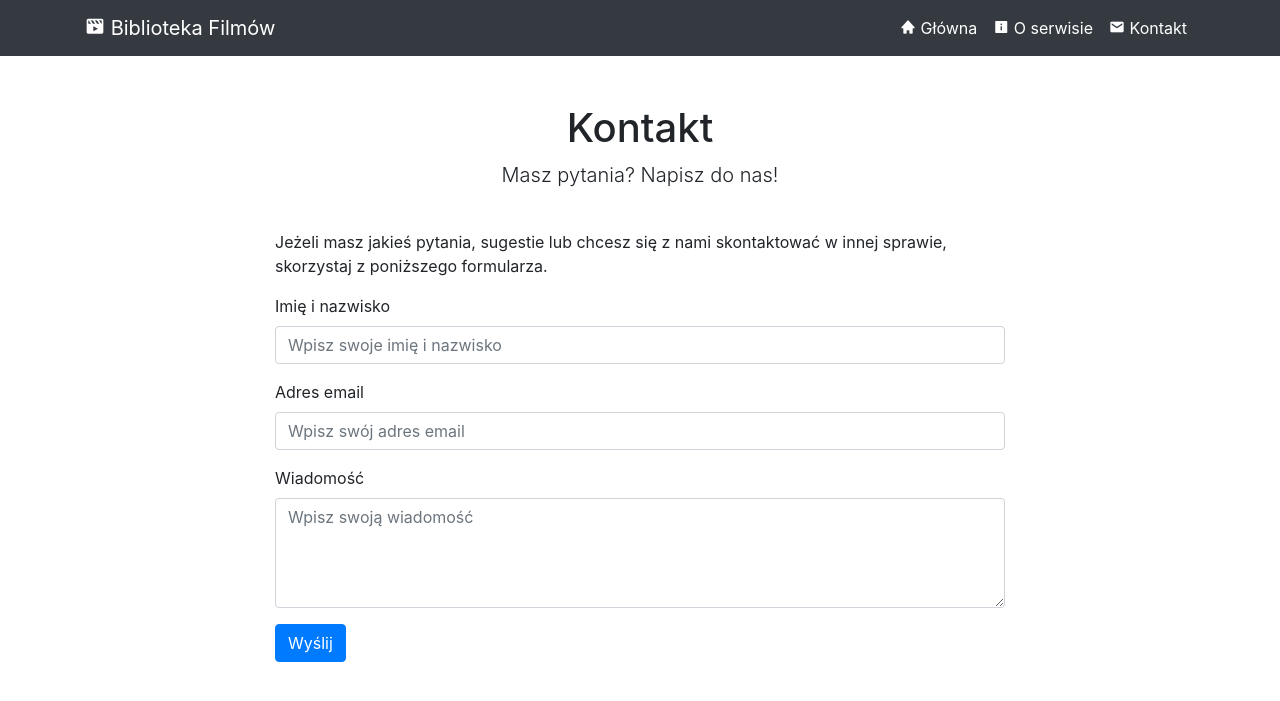
After one commit to MarcinSachs/movies_catalogue, a Flask app: page /contact in a window 1280 px wide. The commit adds this page. Shown: the top 701 px of the page. Run offline with Flask 3, Linux system fonts and the light colour scheme; some libraries are stand-ins or nearby versions.

Commit message:
Create templates and base functionality

```diff
--- a/main.py
+++ b/main.py
@@ -2,10 +2,22 @@ from flask import Flask, render_template
 
 app = Flask(__name__)
 
+
 @app.route('/')
 def homepage():
     movies = []
-    return render_template("homepage.html", movies=range(10))
+    return render_template("homepage.html", movies=range(8))
+
+
+@app.route('/contact')
+def contact():
+    return render_template("contact.html")
+
+
+@app.route('/about')
+def about():
+    return render_template("about.html")
+
 
 if __name__ == '__main__':
     app.run(debug=True)
--- /dev/null
+++ b/templates/contact.html
@@ -0,0 +1,34 @@
+{% extends "index.html" %}
+
+{% block content %}
+
+<div class="row">
+    <div class="col-lg-12 text-center">
+        <h1 class="mt-5">Kontakt</h1>
+        <p class="lead">Masz pytania? Napisz do nas!</p>
+    </div>
+</div>
+
+<div class="row justify-content-center mt-4">
+    <div class="col-lg-8">
+        <p>Jeżeli masz jakieś pytania, sugestie lub chcesz się z nami skontaktować w innej sprawie, skorzystaj z
+            poniższego formularza.</p>
+        <form>
+            <div class="form-group">
+                <label for="name">Imię i nazwisko</label>
+                <input type="text" class="form-control" id="name" placeholder="Wpisz swoje imię i nazwisko">
+            </div>
+            <div class="form-group">
+                <label for="email">Adres email</label>
+                <input type="email" class="form-control" id="email" placeholder="Wpisz swój adres email">
+            </div>
+            <div class="form-group">
+                <label for="message">Wiadomość</label>
+                <textarea class="form-control" id="message" rows="4" placeholder="Wpisz swoją wiadomość"></textarea>
+            </div>
+            <button type="submit" class="btn btn-primary">Wyślij</button>
+        </form>
+    </div>
+</div>
+
+{% endblock %}
--- a/templates/homepage.html
+++ b/templates/homepage.html
@@ -4,7 +4,7 @@
 
 <div class="row">
     <div class="col-lg-12 text-center">
-       <h1 class="mt-5">Witaj w mojej bibliotece filmów</h1>
+        <h1 class="mt-5">Biblioteka filmów</h1>
         <p class="lead">Znajdziesz tutaj tylko najlepsze tytuły!</p>
     </div>
     {% for movie in movies %}
@@ -13,6 +13,7 @@
             <img class="card-img-top" src="https://placehold.co/300x500" alt="">
             <div class="card-body">
                 <h4 class="card-title">Tytuł filmu</h4>
+                <p>Opis filmu</p>
             </div>
             <div class="card-footer text-center">
                 <a href="#" class="btn btn-primary">Pokaż więcej</a>
--- a/templates/index.html
+++ b/templates/index.html
@@ -1,35 +1,40 @@
 <!DOCTYPE html>
 <html lang="en">
+
 <head>
     <meta charset="utf-8" />
     <meta name="viewport" content="width=device-width, initial-scale=1, shrink-to-fit=no" />
     <meta name="description" content="" />
     <meta name="author" content="" />
-        <title>Bare - Start Bootstrap Template</title>
+    <title>Biblioteka Filmów</title>
     <!-- Favicon-->
-        <link rel="icon" type="image/x-icon" href="assets/favicon.ico" />
+    <link rel="icon" type="image/x-icon" href="static/assets/favicon.ico" />
     <!-- Core theme CSS (includes Bootstrap)-->
-        <link rel="stylesheet" href="https://stackpath.bootstrapcdn.com/bootstrap/4.3.1/css/bootstrap.min.css" integrity="sha384-ggOyR0iXCbMQv3Xipma34MD+dH/1fQ784/j6cY/iJTQUOhcWr7x9JvoRxT2MZw1T" crossorigin="anonymous">
+    <link rel="stylesheet" href="https://stackpath.bootstrapcdn.com/bootstrap/4.3.1/css/bootstrap.min.css"
+        integrity="sha384-ggOyR0iXCbMQv3Xipma34MD+dH/1fQ784/j6cY/iJTQUOhcWr7x9JvoRxT2MZw1T" crossorigin="anonymous">
+    <!-- Boxicons -->
+    <link href='https://unpkg.com/boxicons@2.1.4/css/boxicons.min.css' rel='stylesheet'>
 </head>
+
 <body>
     <!-- Responsive navbar-->
     <nav class="navbar navbar-expand-lg navbar-dark bg-dark">
         <div class="container">
-                <a class="navbar-brand" href="#">Start Bootstrap</a>
-                <button class="navbar-toggler" type="button" data-bs-toggle="collapse" data-bs-target="#navbarSupportedContent" aria-controls="navbarSupportedContent" aria-expanded="false" aria-label="Toggle navigation"><span class="navbar-toggler-icon"></span></button>
+            <a class="navbar-brand" href="{{ url_for('homepage') }}"><i class='bx bxs-movie-play'></i> Biblioteka
+                Filmów</a>
+            <button class="navbar-toggler" type="button" data-bs-toggle="collapse"
+                data-bs-target="#navbarSupportedContent" aria-controls="navbarSupportedContent" aria-expanded="false"
+                aria-label="Toggle navigation"><span class="navbar-toggler-icon"></span></button>
             <div class="collapse navbar-collapse" id="navbarSupportedContent">
-                    <ul class="navbar-nav ms-auto mb-2 mb-lg-0">
-                        <li class="nav-item"><a class="nav-link active" aria-current="page" href="#">Home</a></li>
-                        <li class="nav-item"><a class="nav-link" href="#">Link</a></li>
-                        <li class="nav-item dropdown">
-                            <a class="nav-link dropdown-toggle" id="navbarDropdown" href="#" role="button" data-bs-toggle="dropdown" aria-expanded="false">Dropdown</a>
-                            <ul class="dropdown-menu dropdown-menu-end" aria-labelledby="navbarDropdown">
-                                <li><a class="dropdown-item" href="#">Action</a></li>
-                                <li><a class="dropdown-item" href="#">Another action</a></li>
-                                <li><hr class="dropdown-divider" /></li>
-                                <li><a class="dropdown-item" href="#">Something else here</a></li>
-                            </ul>
-                        </li>
+                <ul class="navbar-nav ml-auto mb-2 mb-lg-0">
+                    <li class="nav-item"><a class="nav-link active" aria-current="page"
+                            href="{{ url_for('homepage') }}"><i class='bx bxs-home'></i> Główna</a></li>
+                    <li class="nav-item"><a class="nav-link active" aria-current="page" href="{{ url_for('about') }}"><i
+                                class='bx bxs-info-square'></i> O serwisie</a></li>
+                    <li class="nav-item"><a class="nav-link active" aria-current="page"
+                            href="{{ url_for('contact') }}"><i class='bx bxs-envelope'></i> Kontakt</a></li>
+
+
                 </ul>
             </div>
         </div>
@@ -43,4 +48,5 @@
     <script src="vendor/jquery/jquery.slim.min.js"></script>
     <script src="vendor/bootstrap/js/bootstrap.bundle.min.js"></script>
 </body>
+
 </html>
```
Also changed, not shown: templates/about.html (added, +31 -0 lines), README.md, screen.png (added), static/assets/favicon.ico (added). Lines whose indentation alone changed are shown as unchanged.
